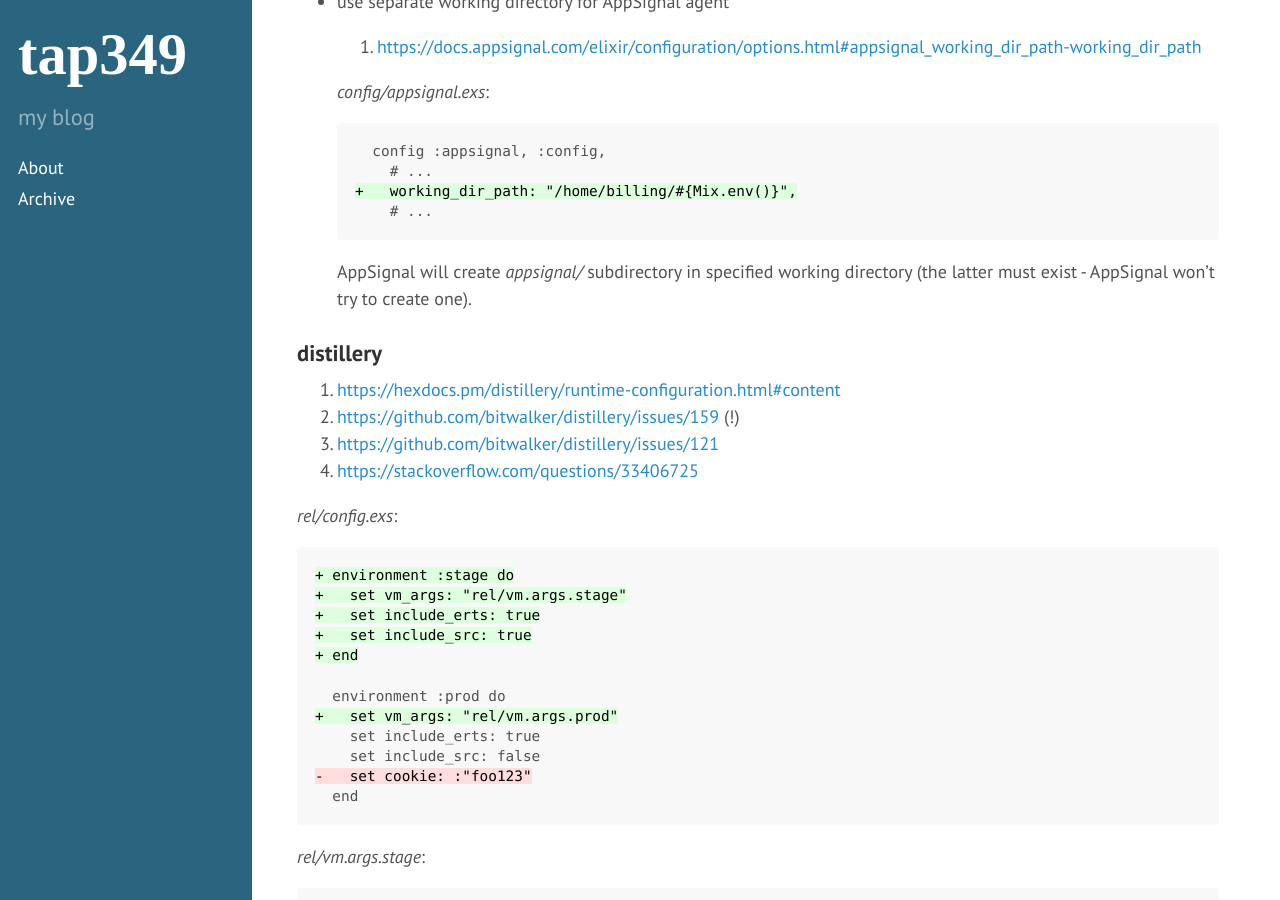
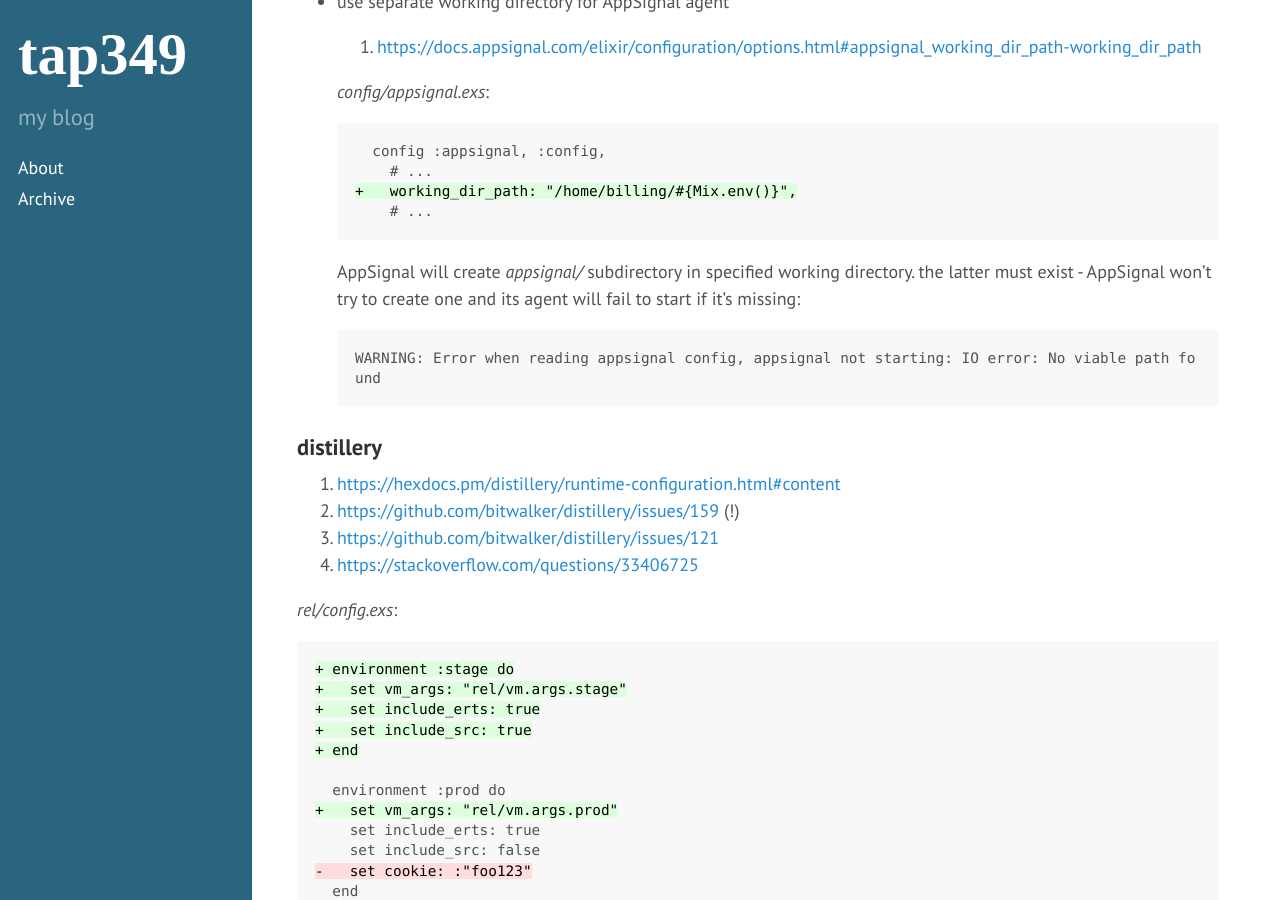
Before and after one commit to tap349/tap349.github.io, a Jekyll site: the page built from _posts/2017-08-13-elixir-stage-environment.md, in a window 1280 px wide and 900 px high, scrolled down 1220 px. Built offline with Jekyll 4.4.1, drawn with Linux system fonts in a browser that asks for light colours.

Commit message:
update 2017-09-01_18:05:31

````diff
--- a/_posts/2017-08-13-elixir-stage-environment.md
+++ b/_posts/2017-08-13-elixir-stage-environment.md
@@ -57,7 +57,12 @@ _config/stage.exs_:
   ```
 
   AppSignal will create _appsignal/_ subdirectory in specified working
-  directory (the latter must exist - AppSignal won't try to create one).
+  directory. the latter must exist - AppSignal won't try to create one
+  and its agent will fail to start if it's missing:
+
+  ```
+  WARNING: Error when reading appsignal config, appsignal not starting: IO error: No viable path found
+  ```
 
 ### distillery
 
````
